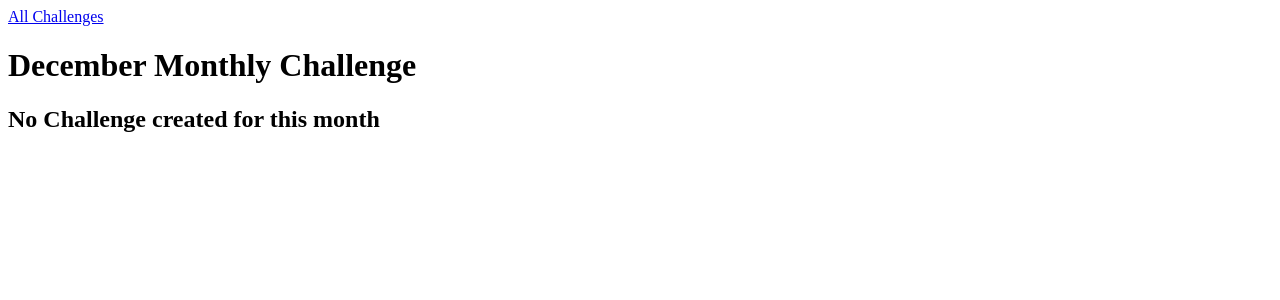
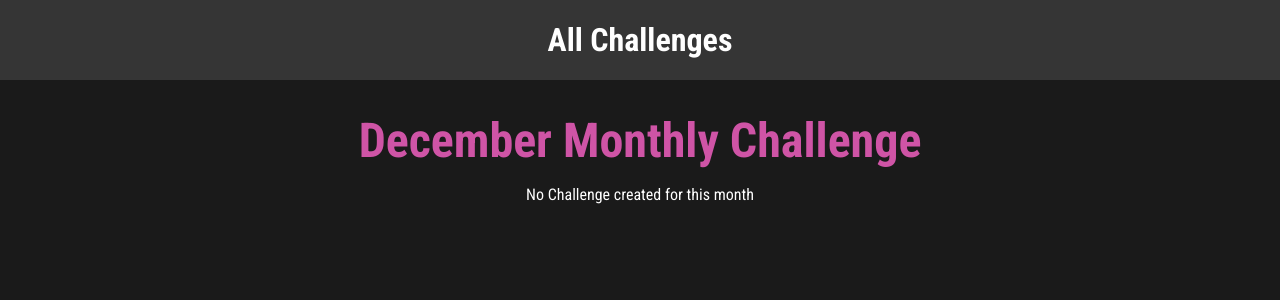
Before and after one commit to utkarshg1/django-basics, a Django app: page /challenges/december in a window 1280 px wide. Shown: the top 300 px of the page. Run offline with Django 5.2, Linux system fonts and the light colour scheme.

Commit message:
styling with css

```diff
--- /dev/null
+++ b/mypage/challenges/static/challenges/challenge.css
@@ -0,0 +1,21 @@
+h1,
+h2 {
+    font-weight: bold;
+    text-align: center;
+    color: white;
+}
+
+h1 {
+    font-size: 3rem;
+    margin: 2rem 0 1rem 0;
+    color: #cf54a6;
+}
+
+h2 {
+    font-size: 2rem;
+}
+
+.fallback {
+    text-align: center;
+    color: white;
+}
--- /dev/null
+++ b/mypage/challenges/static/challenges/includes/header.css
@@ -0,0 +1,25 @@
+header {
+    width: 100%;
+    height: 5rem;
+    background-color: #353535;
+}
+
+header nav {
+    width: 100%;
+    height: 100%;
+    display: flex;
+    justify-content: center;
+    align-items: center;
+}
+
+header nav a {
+    color: white;
+    font-size: 2rem;
+    font-weight: bold;
+    text-decoration: none;
+}
+
+header nav a:hover,
+header nav a:active {
+    color: #cf54a6;
+}
--- a/mypage/challenges/templates/challenges/challenge.html
+++ b/mypage/challenges/templates/challenges/challenge.html
@@ -1,4 +1,10 @@
 {% extends "base.html" %}
+{% load static %}
+
+{% block css_files %}
+  <link rel="stylesheet" href="{% static "challenges/challenge.css" %}">
+  <link rel="stylesheet" href="{% static "challenges/includes/header.css" %}">
+{% endblock %}
 
 {% block page_title %}
   {{ month_name|title }} Challenge
@@ -11,6 +17,6 @@
   {% if text is not None %}
     <h2>{{ text }}</h2>
   {% else %}
-    <h2>No Challenge created for this month</h2>
+    <p class="fallback">No Challenge created for this month</p>
   {% endif %}
 {% endblock %}
--- a/mypage/mypage/settings.py
+++ b/mypage/mypage/settings.py
@@ -121,6 +121,10 @@ USE_TZ = True
 
 STATIC_URL = 'static/'
 
+STATICFILES_DIRS = [
+    BASE_DIR / "static"
+]
+
 # Default primary key field type
 # https://docs.djangoproject.com/en/5.1/ref/settings/#default-auto-field
 
--- /dev/null
+++ b/mypage/static/styles.css
@@ -0,0 +1,10 @@
+@import url('https://fonts.googleapis.com/css2?family=Roboto+Condensed:ital,wght@0,100..900;1,100..900&display=swap');
+
+html {
+    font-family: "Roboto Condensed" , sans-serif;
+}
+
+body {
+    margin: 0;
+    background-color: #1a1a1a;
+}
--- a/mypage/templates/base.html
+++ b/mypage/templates/base.html
@@ -1,9 +1,13 @@
+{% load static %}
+
 <!DOCTYPE html>
 <html lang="en">
   <head>
     <meta charset="UTF-8" />
     <meta name="viewport" content="width=device-width, initial-scale=1.0" />
     <title>{% block page_title%}My Challenges{% endblock %}</title>
+    <link rel="stylesheet" href="{% static "styles.css" %}">
+    {% block css_files %} {% endblock %}
   </head>
   <body>
     {% block content %} {% endblock %}
```
Also changed, not shown: mypage/challenges/static/challenges/challenges.css (added, +37 -0 lines), mypage/challenges/templates/challenges/index.html (+6 -1 lines).
